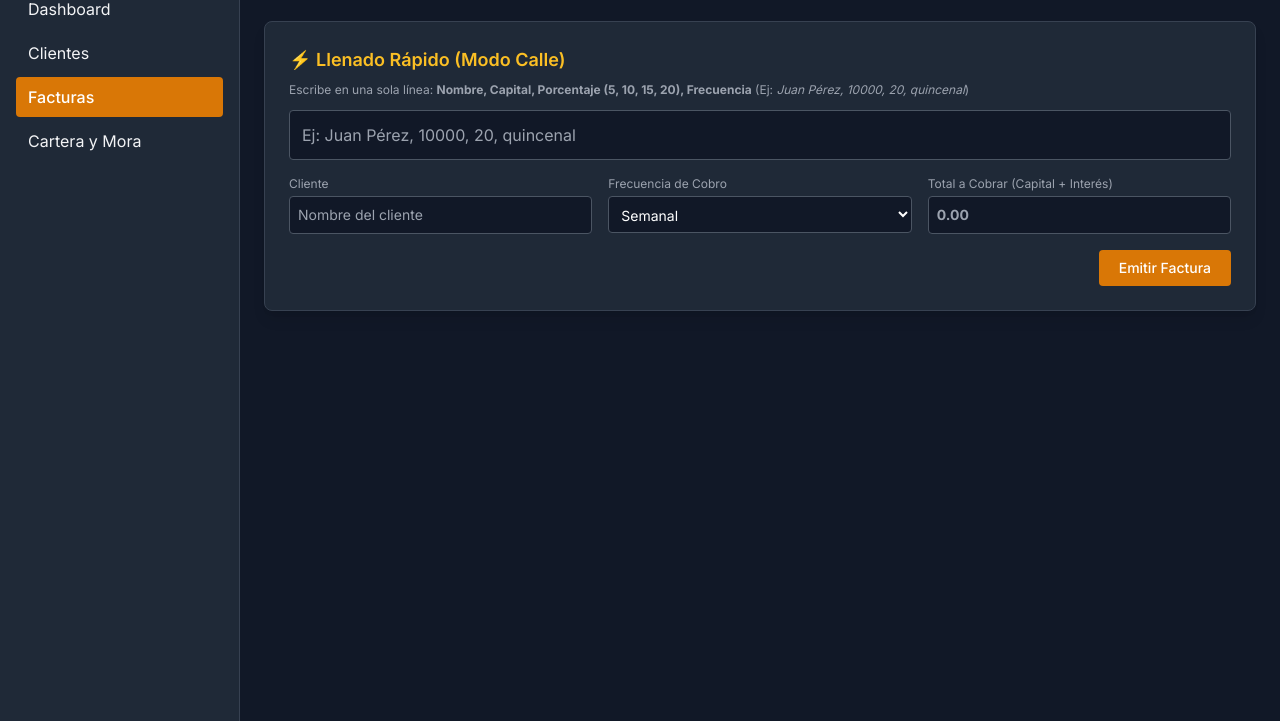
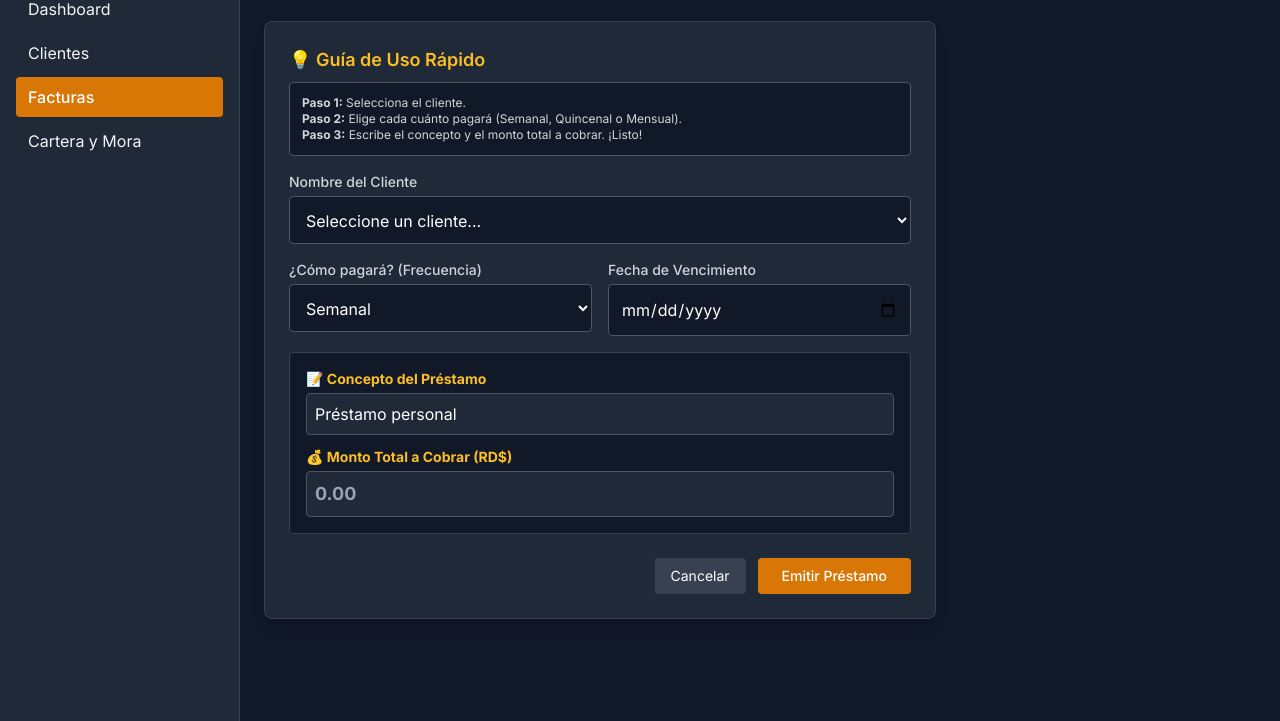
Before and after one commit to marmarajose8-bit/facturacion-sistema, a plain HTML site: page frontend/facturas.html in a window 1280 px wide. Shown: the part 79-800 px from the top of the page. Drawn offline with nearby package versions, Linux system fonts and the light colour scheme.

Commit message:
fix: reemplaza terminos tecnicos de items por campos claros para la operadora

```diff
--- a/frontend/facturas.html
+++ b/frontend/facturas.html
@@ -26,66 +26,59 @@
         <!-- Main Content -->
         <main class="flex-1 p-6">
             <header class="mb-6">
-                <h1 class="text-2xl font-bold">Facturas y Préstamos</h1>
-                <p class="text-sm text-gray-400">Control de cobros, capital e intereses de la calle</p>
+                <h1 class="text-2xl font-bold">Emitir Préstamo o Factura</h1>
+                <p class="text-sm text-gray-400">Panel de control y registro rápido de cobros</p>
             </header>
 
-            <!-- Formulario de Autocompletado Inteligente -->
-            <div class="bg-gray-800 p-6 rounded-lg border border-gray-700 mb-6 shadow-lg">
-                <h2 class="text-lg font-semibold mb-2 text-amber-400">⚡ Llenado Rápido (Modo Calle)</h2>
-                <p class="text-xs text-gray-400 mb-3">Escribe en una sola línea: <b>Nombre, Capital, Porcentaje (5, 10, 15, 20), Frecuencia</b> (Ej: <i>Juan Pérez, 10000, 20, quincenal</i>)</p>
+            <!-- Formulario Claro y Explicativo para la Operadora -->
+            <div class="bg-gray-800 p-6 rounded-lg border border-gray-700 mb-6 shadow-lg max-w-2xl">
+                <h2 class="text-lg font-semibold mb-2 text-amber-400">💡 Guía de Uso Rápido</h2>
+                <p class="text-xs text-gray-300 mb-4 bg-gray-900 p-3 rounded border border-gray-600">
+                    <b>Paso 1:</b> Selecciona el cliente.<br>
+                    <b>Paso 2:</b> Elige cada cuánto pagará (Semanal, Quincenal o Mensual).<br>
+                    <b>Paso 3:</b> Escribe el concepto y el monto total a cobrar. ¡Listo!
+                </p>
 
-                <input type="text" id="smartFillInput" placeholder="Ej: Juan Pérez, 10000, 20, quincenal"
-                    class="w-full bg-gray-900 border border-gray-600 rounded p-3 text-white focus:border-amber-500 focus:outline-none mb-4">
-
-                <div class="grid grid-cols-1 md:grid-cols-3 gap-4">
+                <div class="space-y-4">
                     <div>
-                        <label class="block text-xs text-gray-400 mb-1">Cliente</label>
-                        <input type="text" id="inputCliente" class="w-full bg-gray-900 border border-gray-600 rounded p-2 text-sm text-white" placeholder="Nombre del cliente">
-                    </div>
-                    <div>
-                        <label class="block text-xs text-gray-400 mb-1">Frecuencia de Cobro</label>
-                        <select id="selectFrecuencia" class="w-full bg-gray-900 border border-gray-600 rounded p-2 text-sm text-white">
-                            <option value="Semanal">Semanal</option>
-                            <option value="Quincenal">Quincenal (15 y 30)</option>
-                            <option value="Mensual">Mensual</option>
+                        <label class="block text-sm font-medium text-gray-300 mb-1">Nombre del Cliente</label>
+                        <select id="selectCliente" class="w-full bg-gray-900 border border-gray-600 rounded p-3 text-white">
+                            <option value="">Seleccione un cliente...</option>
+                            <option value="1">jose gregorio manan santan</option>
                         </select>
                     </div>
-                    <div>
-                        <label class="block text-xs text-gray-400 mb-1">Total a Cobrar (Capital + Interés)</label>
-                        <input type="number" id="inputTotal" class="w-full bg-gray-900 border border-gray-600 rounded p-2 text-sm text-white font-bold text-amber-400" placeholder="0.00">
+
+                    <div class="grid grid-cols-1 md:grid-cols-2 gap-4">
+                        <div>
+                            <label class="block text-sm font-medium text-gray-300 mb-1">¿Cómo pagará? (Frecuencia)</label>
+                            <select id="selectFrecuencia" class="w-full bg-gray-900 border border-gray-600 rounded p-3 text-white">
+                                <option value="Semanal">Semanal</option>
+                                <option value="Quincenal">Quincenal (15 y 30)</option>
+                                <option value="Mensual">Mensual</option>
+                            </select>
+                        </div>
+                        <div>
+                            <label class="block text-sm font-medium text-gray-300 mb-1">Fecha de Vencimiento</label>
+                            <input type="date" id="fechaVencimiento" class="w-full bg-gray-900 border border-gray-600 rounded p-3 text-white">
+                        </div>
+                    </div>
+
+                    <!-- Sustitución de "Ítems técnicos" por concepto claro -->
+                    <div class="bg-gray-900 p-4 rounded border border-gray-700">
+                        <label class="block text-sm font-bold text-amber-400 mb-1">📝 Concepto del Préstamo</label>
+                        <input type="text" id="conceptoPrestamo" value="Préstamo personal" class="w-full bg-gray-800 border border-gray-600 rounded p-2 text-white mb-3" placeholder="Ej: Préstamo del mes">
+
+                        <label class="block text-sm font-bold text-amber-400 mb-1">💰 Monto Total a Cobrar (RD$)</label>
+                        <input type="number" id="montoTotal" class="w-full bg-gray-800 border border-gray-600 rounded p-2 text-white text-lg font-bold text-amber-300" placeholder="0.00">
                     </div>
                 </div>
 
-                <div class="mt-4 flex justify-end">
-                    <button onclick="alert('Préstamo preparado para emitir')" class="bg-amber-600 hover:bg-amber-700 text-white px-5 py-2 rounded font-medium text-sm transition">Emitir Factura</button>
+                <div class="mt-6 flex justify-end gap-3">
+                    <button type="button" class="bg-gray-700 hover:bg-gray-600 text-white px-4 py-2 rounded text-sm">Cancelar</button>
+                    <button type="button" onclick="alert('¡Préstamo emitido correctamente!')" class="bg-amber-600 hover:bg-amber-700 text-white px-6 py-2 rounded font-medium text-sm">Emitir Préstamo</button>
                 </div>
             </div>
         </main>
     </div>
-
-    <script>
-        document.getElementById('smartFillInput').addEventListener('input', function(e) {
-            const val = e.target.value;
-            const partes = val.split(',').map(p => p.trim());
-
-            if (partes.length >= 3) {
-                document.getElementById('inputCliente').value = partes[0];
-                const capital = parseFloat(partes[1]) || 0;
-                const porc = parseFloat(partes[2]) || 0;
-                const freq = (partes[3] || '').toLowerCase();
-
-                // Cálculo callejero: Capital + (Capital * Porcentaje / 100)
-                const totalConInteres = capital + (capital * (porc / 100));
-                document.getElementById('inputTotal').value = totalConInteres;
-
-                // Frecuencia automática limpia
-                const sel = document.getElementById('selectFrecuencia');
-                if (freq.includes('sem')) sel.value = 'Semanal';
-                else if (freq.includes('quin') || freq.includes('15')) sel.value = 'Quincenal (15 y 30)';
-                else sel.value = 'Mensual';
-            }
-        });
-    </script>
 </body>
 </html>
```
